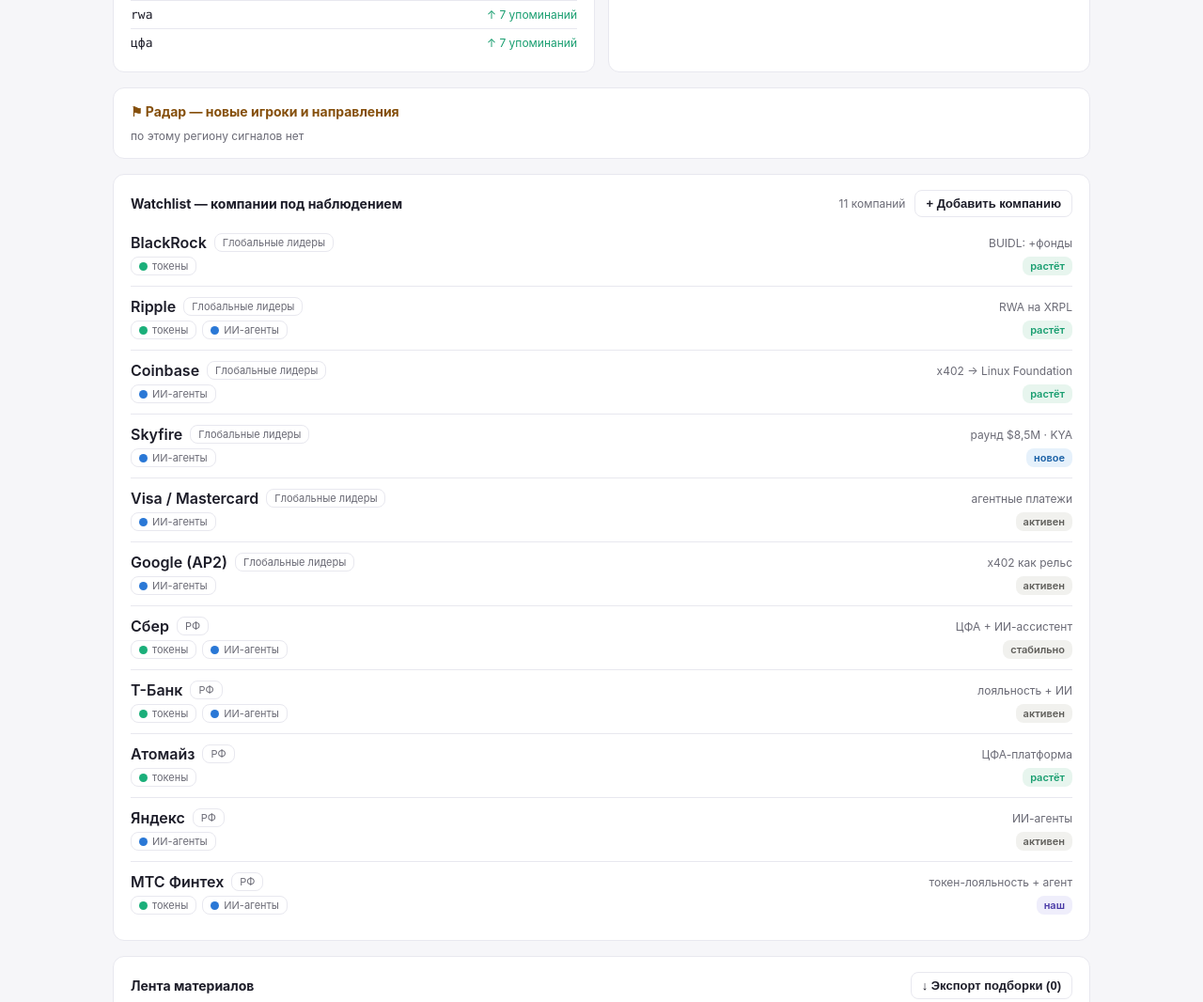
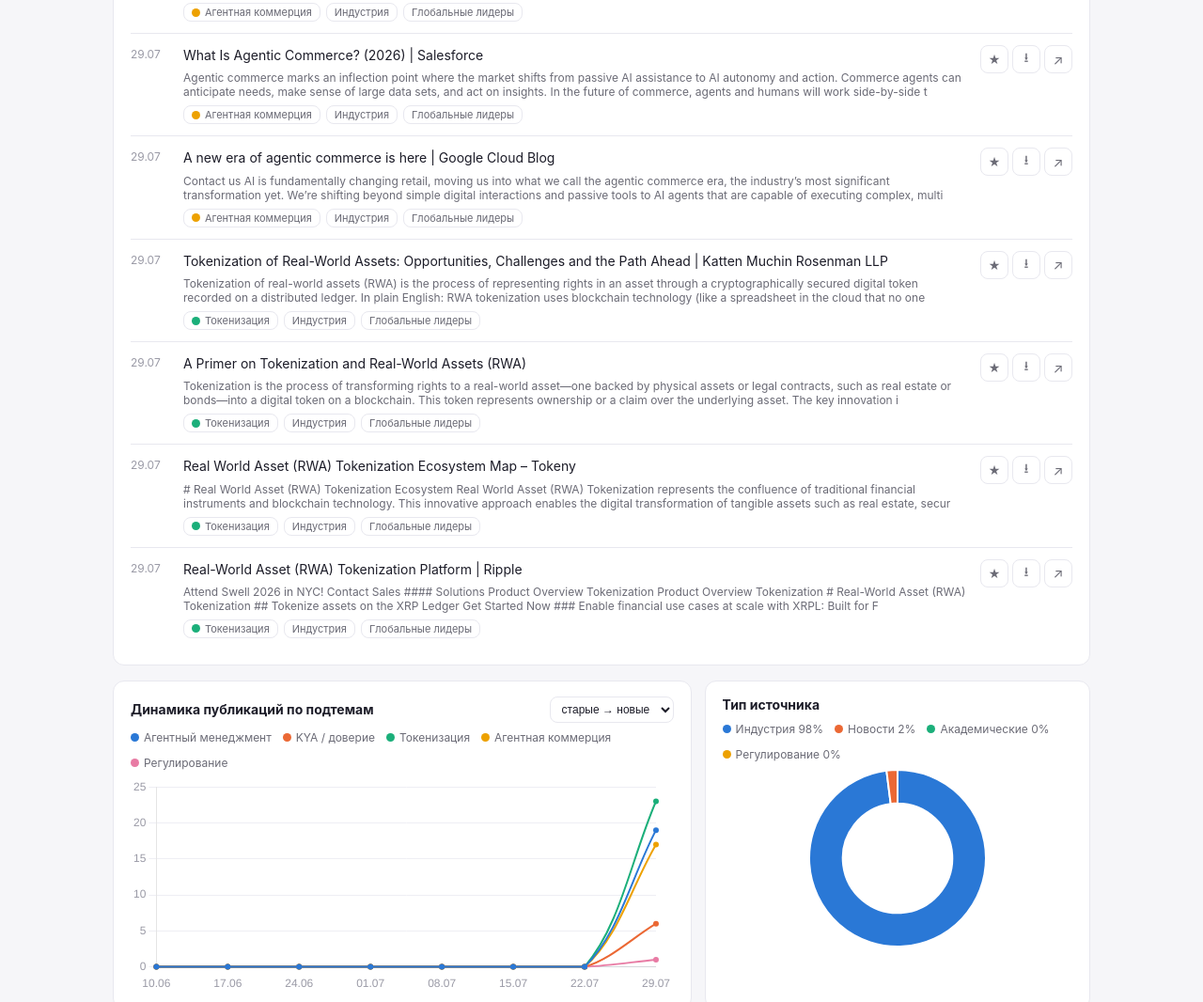
Before and after one commit to palmcrab/trend-tracker, a plain HTML site: page index.html in a window 1280 px wide. Shown: the part 710-1776 px from the top of the page at 94% size. Drawn offline with nearby package versions, Linux system fonts and the light colour scheme.

Commit message:
Add files via upload

```diff
--- a/index.html
+++ b/index.html
@@ -83,11 +83,22 @@ a{color:var(--accent);text-decoration:none}
   <div id="view-dash">
     <div class="grid kpis" id="kpis" style="margin-bottom:16px"></div>
 
+    <div class="card" style="margin-bottom:16px">
+      <div class="sect-t">Новое за сутки <span class="small mut" id="freshCount"></span></div>
+      <div id="fresh"></div>
+    </div>
+
     <div class="grid" style="grid-template-columns:1.5fr 1fr;margin-bottom:16px">
       <div class="card">
-        <div class="sect-t">Динамика публикаций по подтемам</div>
+        <div class="row between" style="margin-bottom:8px">
+          <div class="sect-t" style="margin:0">Динамика публикаций по подтемам</div>
+          <select class="f" id="momSort" onchange="drawMomentum()" style="font-size:12px;padding:5px 8px">
+            <option value="asc">старые → новые</option>
+            <option value="desc">новые → старые</option>
+          </select>
+        </div>
         <div class="legend" id="mlegend"></div>
-        <div style="position:relative;height:230px"><canvas id="momentum" role="img" aria-label="Динамика публикаций по подтемам по неделям"></canvas></div>
+        <div style="position:relative;height:230px"><canvas id="momentum" role="img" aria-label="Динамика публикаций по подтемам по датам"></canvas></div>
       </div>
       <div class="card">
         <div class="sect-t">Тип источника</div>
@@ -282,7 +293,7 @@ function copyLink(){
 }
 
 async function load(){
-  try{const r=await fetch('data.json',{cache:'no-store'});if(!r.ok)throw 0;STATE.data=await r.json();}
+  try{const r=await fetch('data.json?t='+Date.now(),{cache:'no-store'});if(!r.ok)throw 0;STATE.data=await r.json();}
   catch(e){try{STATE.data=JSON.parse($('fallbackData').textContent);}catch(_){$('feed').innerHTML='<div class="mut small">Не удалось загрузить data.json.</div>';return;}}
   mergeUserCompanies();
   mergeSaved();
@@ -326,13 +337,22 @@ function render(){
   $('newtags').innerHTML=d.new_tags.map((t,i)=>`<div class="muted-row"><span><b>${esc(t.tag)}</b> <span class="small mut">· ${esc(t.facet)}</span><div class="small mut">${esc(t.note)}</div></span><span class="row"><button class="iconbtn" title="утвердить" onclick="approveTag(${i})">✓</button><button class="iconbtn" title="отклонить" onclick="approveTag(${i})">✕</button></span></div>`).join('')||'<div class="small mut">нет новых тегов</div>';
 
   const rsel=$('ac-region');if(rsel)rsel.innerHTML=d.regions.map(r=>`<option value="${r.id}">${esc(r.label)}</option>`).join('');
-  renderRadar();renderWatchlist();buildFeedChips();applyFilters();buildGlossChips();updateFavCount();
+  renderRadar();renderWatchlist();buildFeedChips();applyFilters();buildGlossChips();updateFavCount();renderFresh();
 }
+function renderFresh(){const sv=(STATE.data.materials||[]).filter(m=>daysSince(m.date)<=1);
+  const el=$('fresh');if(el)el.innerHTML=sv.slice(0,10).map(rowHtml).join('')||'<div class="small mut">Нет новых материалов за последние сутки.</div>';
+  const c=$('freshCount');if(c)c.textContent=sv.length?`(${sv.length})`:'';}
 
 let chM,chD;
-function drawMomentum(){const d=STATE.data;if(chM)chM.destroy();chM=new Chart($('momentum'),{type:'line',
-  data:{labels:d.momentum.weeks,datasets:d.topics.map(t=>({label:t.label,data:d.momentum.series[t.id],borderColor:t.color,backgroundColor:t.color,borderWidth:2,tension:.35,pointRadius:0,pointHoverRadius:4}))},
-  options:{responsive:true,maintainAspectRatio:false,plugins:{legend:{display:false}},interaction:{mode:'index',intersect:false},scales:{y:{beginAtZero:true,ticks:{precision:0,color:'#9a9aa6'},grid:{color:'#eeeef4'}},x:{grid:{display:false},ticks:{color:'#9a9aa6'}}}}});}
+function weekLabels(){const d=STATE.data;const base=new Date(d.meta.updated||Date.now());const w=d.momentum.weeks.length;const out=[];
+  for(let i=0;i<w;i++){const dt=new Date(base);dt.setDate(dt.getDate()-(w-1-i)*7);out.push(('0'+dt.getDate()).slice(-2)+'.'+('0'+(dt.getMonth()+1)).slice(-2));}return out;}
+function drawMomentum(){const d=STATE.data;if(chM)chM.destroy();
+  let labels=weekLabels();
+  let datasets=d.topics.map(t=>({label:t.label,data:d.momentum.series[t.id].slice(),borderColor:t.color,backgroundColor:t.color,borderWidth:2,tension:.35,pointRadius:2,pointHoverRadius:5}));
+  if((($('momSort')||{}).value)==='desc'){labels=labels.slice().reverse();datasets.forEach(ds=>ds.data.reverse());}
+  chM=new Chart($('momentum'),{type:'line',data:{labels,datasets},
+    options:{responsive:true,maintainAspectRatio:false,plugins:{legend:{display:false},tooltip:{callbacks:{title:it=>'Неделя от '+it[0].label}}},interaction:{mode:'index',intersect:false},
+      scales:{y:{beginAtZero:true,ticks:{precision:0,color:'#9a9aa6'},grid:{color:'#eeeef4'}},x:{grid:{display:false},ticks:{color:'#9a9aa6',maxRotation:0}}}}});}
 function drawDonut(){const d=STATE.data;if(chD)chD.destroy();chD=new Chart($('donut'),{type:'doughnut',
   data:{labels:d.source_types.map(s=>s.label),datasets:[{data:d.source_types.map(s=>s.value),backgroundColor:d.source_types.map(s=>s.color),borderColor:'#fff',borderWidth:2}]},
   options:{responsive:true,maintainAspectRatio:false,cutout:'62%',plugins:{legend:{display:false}}}});}
```
Also changed, not shown: 1 other file.
